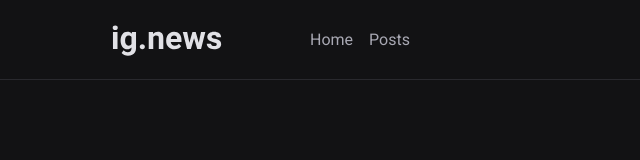
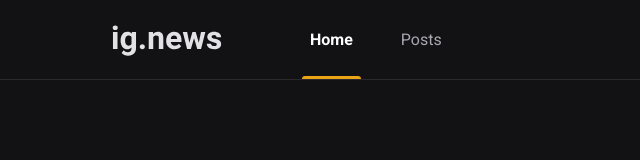
Before and after one commit to thyago608/ignews, a Next.js app: page / in a window 1280 px wide. Shown: the top 160 px of the page, without its empty margins (0-640 px from the left). Built offline with nearby package versions, Linux system fonts and the light colour scheme.

Commit message:
Stylized header component

```diff
--- a/src/components/Header/index.tsx
+++ b/src/components/Header/index.tsx
@@ -6,7 +6,7 @@ export function Header(){
             <div className={styles.headerContent}>
                 <img src="/images/logo.svg" alt="logo"/>
                 <nav>
-                    <a>Home</a>
+                    <a className={styles.active}>Home</a>
                     <a>Posts</a>
                 </nav>
             </div>
--- a/src/components/Header/styles.module.scss
+++ b/src/components/Header/styles.module.scss
@@ -28,6 +28,28 @@
             &:hover{
                 color: var(--white);
             }
+
+            & + a{
+                margin-left: 2rem;
+            }
+
+            &.active{
+                color: var(--white);
+                font-weight: bold;
+            }
+
+            &.active::after{
+                content: "";
+                width:100%;
+                height: 3px;
+                border-radius: 3px 3px 0 0;
+
+                position: absolute;
+                bottom: 1px;
+                left:0;
+
+                background: var(--yellow-500);
+            }
         }
     }
 }
--- a/src/pages/_document.tsx
+++ b/src/pages/_document.tsx
@@ -7,6 +7,7 @@ export default class MyDocument extends Document{
                 <Head>
                     <link rel="preconnect" href="https://fonts.googleapis.com"/>
                     <link href="https://fonts.googleapis.com/css2?family=Roboto:wght@400;700;900&display=swap" rel="stylesheet"/>
+                    <link rel="shortcut icon" href="/favicon.png" type="image/png" />
                 </Head>
                 <body>
                     <Main/>
```
